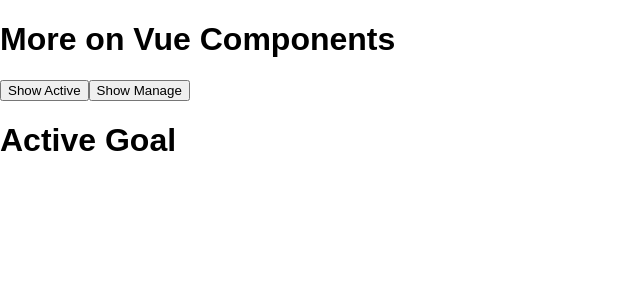
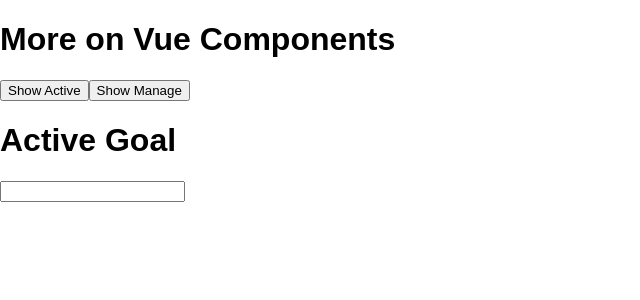
Before and after one commit to NoorMohammadTalukder/More-About-Components-VUE, a Vue app: page / in a window 1280 px wide. Shown: the top 300 px of the page, without its empty margins (0-640 px from the left). Built offline with nearby package versions, Linux system fonts and the light colour scheme.

Commit message:
keep alive

```diff
--- a/src/App.vue
+++ b/src/App.vue
@@ -11,7 +11,9 @@
     ></user-info> -->
     <!-- <active-goals></active-goals>
     <manage-goals></manage-goals> -->
-    <component :is='selectedComponent'></component>
+    <keep-alive>
+      <component :is='selectedComponent'></component>
+    </keep-alive>
   </div>
 
   <!-- <course-goals>
--- a/src/components/ActiveGoals.vue
+++ b/src/components/ActiveGoals.vue
@@ -1,3 +1,4 @@
 <template>
     <h1>Active Goal</h1>
+    <input>
 </template>
```
